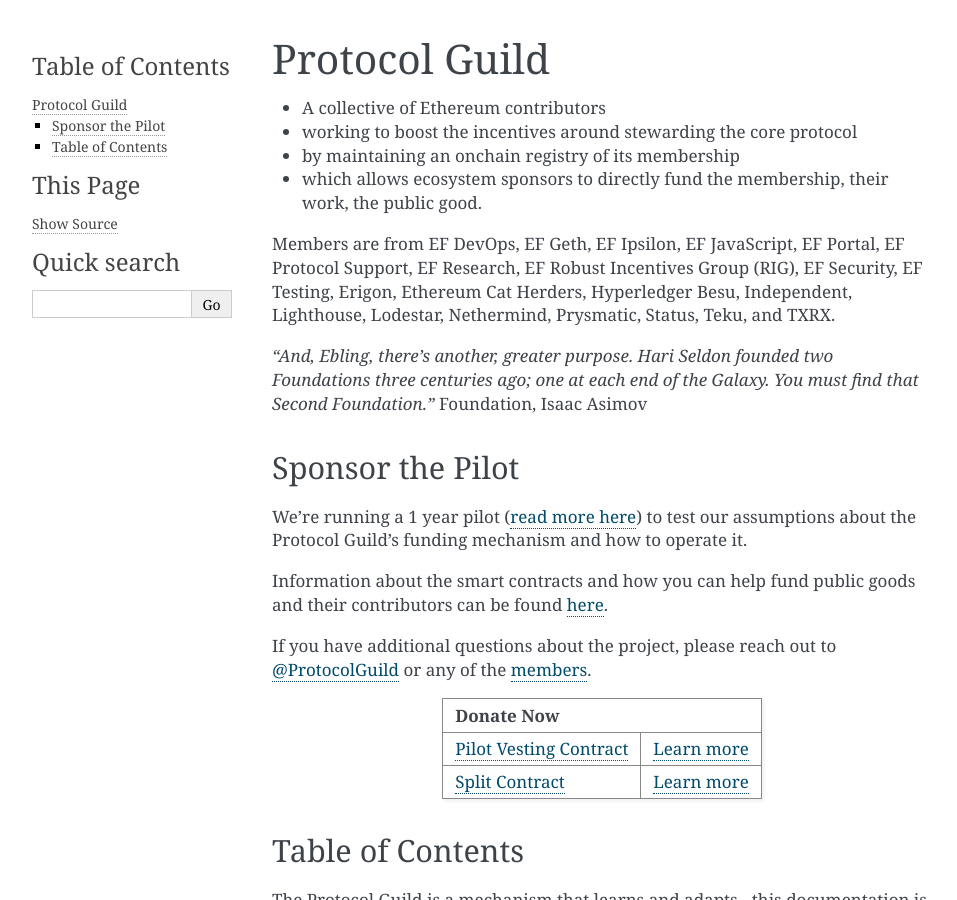
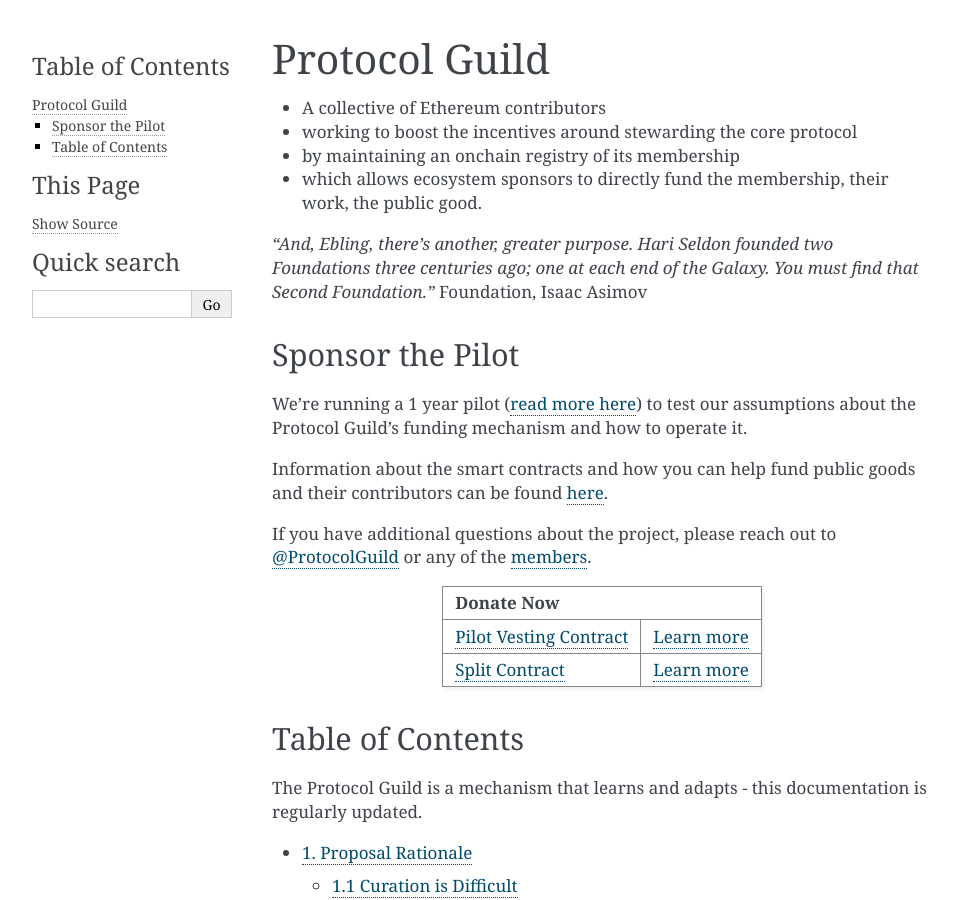
Before and after one commit to protocolguild/documentation, a Sphinx documentation site: the page built from docs/index.rst, in a window 1280 px wide and 900 px high. Shown: the whole window, without its empty margins (148-1105 px from the left). Built offline with Sphinx 7.4.7, drawn with Linux system fonts in a browser that asks for light colours.

Commit message:
delete old affiliation list
delete list of teams to align with new qualifications around projects or research areas

```diff
--- a/docs/index.rst
+++ b/docs/index.rst
@@ -5,8 +5,6 @@
 - working to boost the incentives around stewarding the core protocol
 - by maintaining an onchain registry of its membership
 - which allows ecosystem sponsors to directly fund the membership, their work, the public good.
-
-Members are from EF DevOps, EF Geth, EF Ipsilon, EF JavaScript, EF Portal, EF Protocol Support, EF Research, EF Robust Incentives Group (RIG), EF Security, EF Testing, Erigon, Ethereum Cat Herders, Hyperledger Besu, Independent, Lighthouse, Lodestar, Nethermind, Prysmatic, Status, Teku, and TXRX.
 
 *"And, Ebling, there's another, greater purpose. Hari Seldon founded two Foundations three centuries ago; one at each end of the Galaxy. You must find that Second Foundation."* Foundation, Isaac Asimov
 
```
